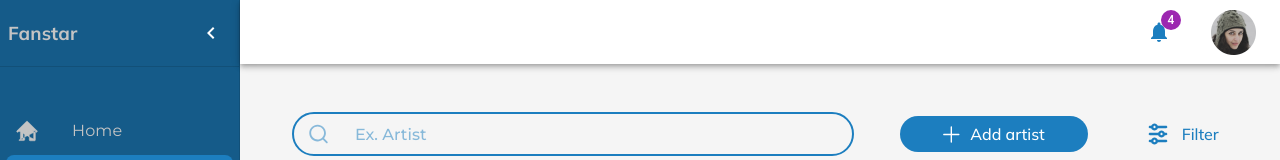
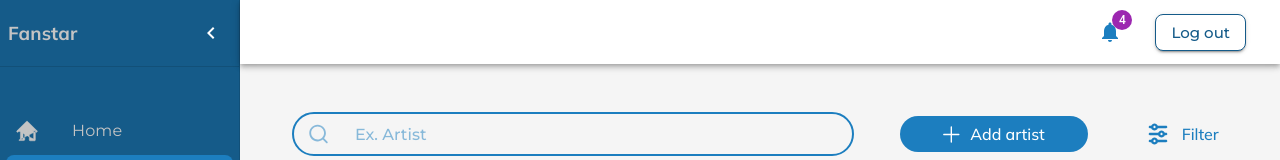
Before and after one commit to satwik011/flywise-admin, a React (Create React App) app: page /artists in a window 1280 px wide. Shown: the top 160 px of the page. Built offline with nearby package versions, Linux system fonts and the light colour scheme; no server answers; the HTML template or start-up script is replaced by a standard one.

Commit message:
some changes

```diff
--- a/src/components/Artists/ArtistDetails.js
+++ b/src/components/Artists/ArtistDetails.js
@@ -9,7 +9,7 @@
   allPaymentForArtist,
   EditArtist,
 } from '../../redux/api';
-import artistProfile from '../../images/artistProfile.png';
+// import artistProfile from '../../images/artistProfile.png';
 import editIcon from '../../images/editIcon.svg';
 import shareIcon from '../../images/shareIcon.svg';
 import '../../styles/ArtistDetails.css';
@@ -119,8 +119,8 @@
   const handleEdit = async () => {
     try {
       const { data } = await EditArtist(id);
-      window.localStorage.setItem('fanstarToken', data);
-      window.open('https://fanstar.netlify.app/artist/landing', '_blank');
+      // window.localStorage.setItem('fanstarToken', data);
+      window.open(`http://localhost:3001/artist/landing/${data}`, '_blank');
     } catch (error) {
       console.log(error);
     }
@@ -136,7 +136,7 @@
             <div className='artistDetails-leftDiv'>
               <div className='artistDetails-imageDiv'>
                 <img
-                  src={artistProfile}
+                  src={artistData.profilePhoto}
                   alt='profilePic'
                   className='artistDetails-image'
                 />
--- a/src/components/Artists/ArtistPage.js
+++ b/src/components/Artists/ArtistPage.js
@@ -13,11 +13,12 @@
 const ArtistPage = () => {
   const history = useHistory();
   const [allArtists, setAllArtists] = useState([]);
+  const [searchInput, setSearchInput] = useState('');
   const [boolVal, setBoolVal] = useState(false);
 
-  const fetchArtistList = async () => {
+  const fetchArtistList = async (searchInput) => {
     try {
-      const { data } = await getArtistList();
+      const { data } = await getArtistList(searchInput);
       setAllArtists(data);
     } catch (error) {
       console.log(error);
@@ -26,10 +27,10 @@
 
   useEffect(() => {
     if (!boolVal) {
-      fetchArtistList();
+      fetchArtistList(searchInput);
       setBoolVal(true);
     }
-  }, [boolVal]);
+  }, [boolVal, searchInput]);
 
   return (
     <div className='artist-container'>
@@ -41,6 +42,9 @@
             placeholder='Ex. Artist'
             className='artist-searchInput'
             id='searchInput'
+            value={searchInput}
+            onChange={(e) => setSearchInput(e.target.value)}
+            onKeyDown={(e) => e.key === 'Enter' && fetchArtistList(searchInput)}
           />
         </div>
         <div className='artist-addArtistDiv'>
@@ -52,12 +56,6 @@
             <span>Add artist</span>
           </button>
         </div>
-        {/**<div className='artist-printDiv'>
-          <button className='artist-addBtn'>
-            <img src={printIcon} alt='print' className='artist-printIcon' />
-            <span>Print</span>
-          </button>
-        </div> */}
         <div className='artist-filterDiv'>
           <button className='artist-filterBtn'>
             <img src={filterIcon} alt='print' className='artist-filterIcon' />
--- a/src/components/Employees/EmployeeDetails.js
+++ b/src/components/Employees/EmployeeDetails.js
@@ -1,7 +1,7 @@
 import React, { useState, useEffect, Fragment } from 'react';
 import { useHistory } from 'react-router-dom';
 import EmployeeOrdersTable from './EmployeeOrdersTable';
-import demoProfile from '../../images/demoProfile.png';
+// import demoProfile from '../../images/demoProfile.png';
 import {
   getAnEmployee,
   blockAndUnBlockEmployee,
@@ -75,7 +75,7 @@
             <div className='employeeDetails-leftDiv'>
               <div className='employeeDetails-imageDiv'>
                 <img
-                  src={demoProfile}
+                  src={employeeData.profilePhoto}
                   alt='profilePic'
                   className='employeeDetails-image'
                 />
--- a/src/components/Employees/EmployeePage.js
+++ b/src/components/Employees/EmployeePage.js
@@ -13,11 +13,12 @@
 const EmployeePage = () => {
   const history = useHistory();
   const [allEmployees, setAllEmployees] = useState([]);
+  const [searchInput, setSearchInput] = useState('');
   const [boolVal, setBoolVal] = useState(false);
 
-  const fetchEmployeeList = async () => {
+  const fetchEmployeeList = async (searchInput) => {
     try {
-      const { data } = await getEmployeeList();
+      const { data } = await getEmployeeList(searchInput);
       setAllEmployees(data);
     } catch (error) {
       console.log(error);
@@ -26,10 +27,10 @@
 
   useEffect(() => {
     if (!boolVal) {
-      fetchEmployeeList();
+      fetchEmployeeList(searchInput);
       setBoolVal(true);
     }
-  }, [boolVal]);
+  }, [boolVal, searchInput]);
 
   return (
     <div className='employee-container'>
@@ -41,6 +42,10 @@
             placeholder='Ex. Employee'
             className='employee-searchInput'
             id='searchInput'
+            onChange={(e) => setSearchInput(e.target.value)}
+            onKeyDown={(e) =>
+              e.key === 'Enter' && fetchEmployeeList(searchInput)
+            }
           />
         </div>
         <div className='employee-addEmployeeDiv'>
--- a/src/components/NavSidebar.js
+++ b/src/components/NavSidebar.js
@@ -1,5 +1,6 @@
 import * as React from 'react';
 import { useHistory } from 'react-router-dom';
+import Cookies from 'js-cookie';
 import { styled, createTheme, ThemeProvider } from '@mui/material/styles';
 import CssBaseline from '@mui/material/CssBaseline';
 import MuiDrawer from '@mui/material/Drawer';
@@ -17,7 +18,6 @@
 import MenuIcon from '@mui/icons-material/Menu';
 import ChevronLeftIcon from '@mui/icons-material/ChevronLeft';
 import NotificationsIcon from '@mui/icons-material/Notifications';
-import demoImage from '../images/demoProfile.png';
 import home from '../images/home.svg';
 import homeActive from '../images/homeActive.svg';
 import artist from '../images/artist.svg';
@@ -95,6 +95,11 @@
   };
   const history = useHistory();
 
+  const handleLogout = () => {
+    Cookies.remove('fanstarAdmin');
+    history.push('/');
+  };
+
   return (
     <ThemeProvider theme={mdTheme}>
       <Box sx={{ display: 'flex' }}>
@@ -131,12 +136,10 @@
                 <NotificationsIcon />
               </Badge>
             </IconButton>
-            <div className={classes.profileImgDiv}>
-              <img
-                src={demoImage}
-                alt='profile'
-                className={classes.profileImg}
-              />
+            <div className={classes.logoutBtnDiv}>
+              <button className={classes.logoutBtn} onClick={handleLogout}>
+                Log out
+              </button>
             </div>
           </Toolbar>
         </AppBar>
--- a/src/components/Payments/PaymentPage.js
+++ b/src/components/Payments/PaymentPage.js
@@ -8,11 +8,12 @@
 
 const PaymentPage = () => {
   const [allPayments, setAllPayments] = useState([]);
+  const [searchInput, setSearchInput] = useState('');
   const [boolVal, setBoolVal] = useState(false);
 
-  const fetchPaymentList = async () => {
+  const fetchPaymentList = async (searchInput) => {
     try {
-      const { data } = await getPaymentList();
+      const { data } = await getPaymentList(searchInput);
       setAllPayments(data);
     } catch (error) {
       console.log(error);
@@ -21,10 +22,10 @@
 
   useEffect(() => {
     if (!boolVal) {
-      fetchPaymentList();
+      fetchPaymentList(searchInput);
       setBoolVal(true);
     }
-  }, [boolVal]);
+  }, [boolVal, searchInput]);
 
   return (
     <div className='payment-container'>
@@ -36,6 +37,10 @@
             placeholder='Ex. Transaction ID, Credited to'
             className='payment-searchInput'
             id='searchInput'
+            onChange={(e) => setSearchInput(e.target.value)}
+            onKeyDown={(e) =>
+              e.key === 'Enter' && fetchPaymentList(searchInput)
+            }
           />
         </div>
         <div className='payment-printDiv'>
--- a/src/redux/api.js
+++ b/src/redux/api.js
@@ -21,8 +21,8 @@
   API.get('/api/admin/private/gettotalsubscribers');
 
 // Artists
-export const getArtistList = () =>
-  API.get('/api/admin/private/getlistofartists');
+export const getArtistList = (searchInput) =>
+  API.post('/api/admin/private/getlistofartists', { field: searchInput });
 export const createArtist = (formData) =>
   API.post('/api/admin/private/createartist', formData);
 export const getAnArtist = (id) =>
@@ -46,8 +46,8 @@
   API.get(`/api/admin/private/generatetokenofanartist/${id}`);
 
 // Employee
-export const getEmployeeList = () =>
-  API.get('/api/admin/private/getlistofemployees');
+export const getEmployeeList = (searchInput) =>
+  API.post('/api/admin/private/getlistofemployees', { field: searchInput });
 export const getAnEmployee = (id) =>
   API.get(`/api/admin/private/getanemployee/${id}`);
 
@@ -61,5 +61,5 @@
   API.delete(`/api/admin/private/deleteanemployee/${id}`);
 
 export const getUserList = () => API.get('/api/admin/private/getallusers');
-export const getPaymentList = () =>
-  API.get('/api/admin/private/getallpayments');
+export const getPaymentList = (searchInput) =>
+  API.post('/api/admin/private/getallpayments', { field: searchInput });
--- a/src/styles/ArtistDetails.css
+++ b/src/styles/ArtistDetails.css
@@ -30,6 +30,8 @@
 
 .artistDetails-image {
   width: 100%;
+  height: 100%;
+  border-radius: 50%;
   object-fit: cover;
 }
 
--- a/src/styles/EmployeeDetails.css
+++ b/src/styles/EmployeeDetails.css
@@ -30,6 +30,8 @@
 
 .employeeDetails-image {
   width: 100%;
+  height: 100%;
+  border-radius: 50%;
   object-fit: cover;
 }
 
--- a/src/styles/NavSidebar.js
+++ b/src/styles/NavSidebar.js
@@ -47,6 +47,24 @@
     width: '100%',
     objectFit: 'cover',
   },
+  logoutBtnDiv: {
+    marginLeft: '25px',
+    marginRight: '10px',
+  },
+  logoutBtn: {
+    padding: '8px 15px',
+    outline: 'none',
+    border: '1px solid #155B89',
+    backgroundColor: '#fff',
+    borderRadius: '8px',
+    color: '#155B89',
+    fontFamily: 'Montserrat',
+    fontWeight: '500',
+    fontSize: '15px',
+    boxShadow:
+      '0px 3px 1px -2px rgb(0 0 0 / 20%),0px 2px 2px 0px rgb(0 0 0 / 14%), 0px 1px 5px 0px rgb(0 0 0 / 12%)',
+    cursor: 'pointer',
+  },
   navLink: {
     textDecoration: 'none',
   },
```
